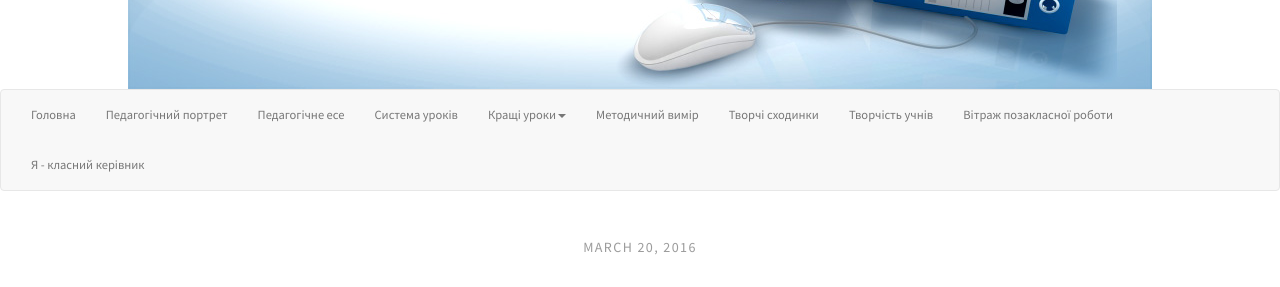
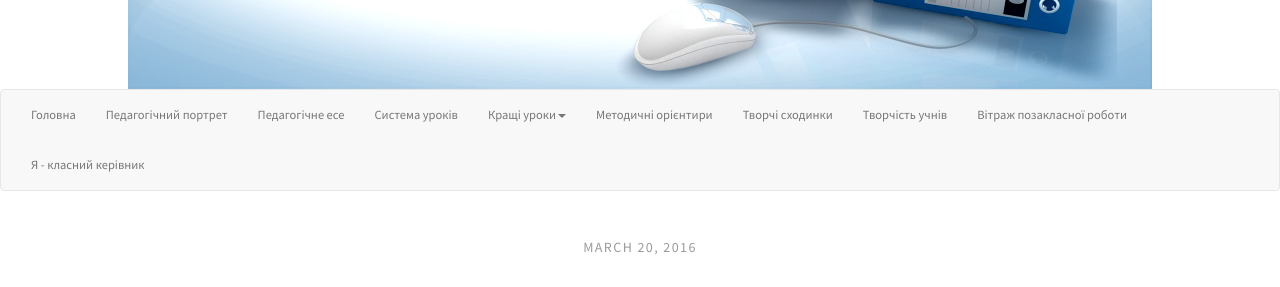
Before and after one commit to tetyanashevchuk/tetyanashevchuk.github.io, a Jekyll site: the page built from index.html, in a window 1280 px wide and 900 px high. Shown: the part 211-498 px from the top of the window. Built offline with Jekyll 4.4.1, drawn with Linux system fonts in a browser that asks for light colours; nearby versions of some CDN libraries.

Commit message:
updated navbar

```diff
--- a/_data/nav.yml
+++ b/_data/nav.yml
@@ -17,7 +17,7 @@
     - subtitle: "Українська література"
       subhref: "/documentation/grid.html"
 
-- title: "Методичний вимір"
+- title: "Методичні орієнтири"
   href: "/tags#"
 
 - title: "Творчі сходинки"
```
